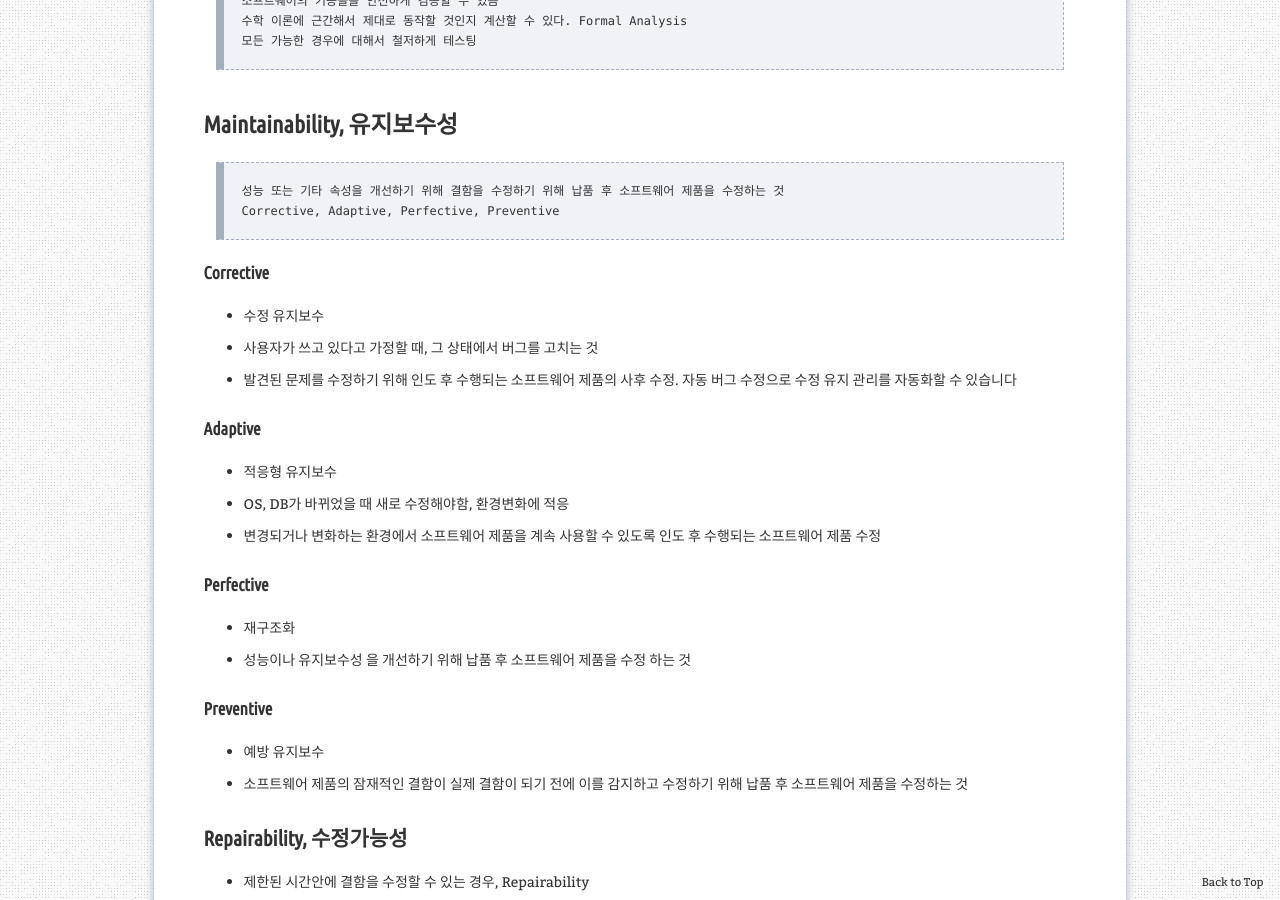
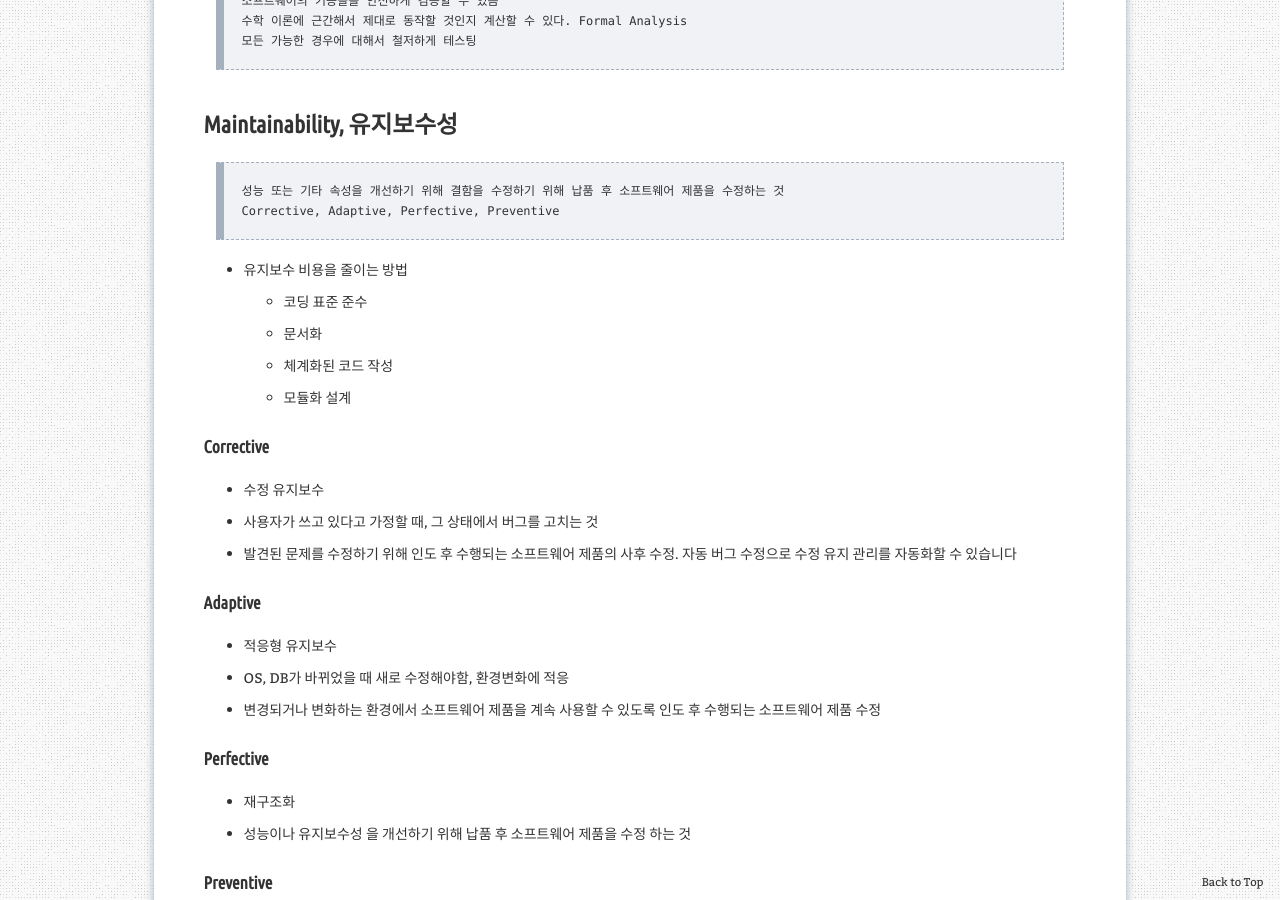
Before and after one commit to aristohyun/aristohyun.github.io, a Jekyll site: the page built from _posts/2021-09-13-SE_02.md, in a window 1280 px wide and 900 px high, scrolled down 5486 px. Built offline with Jekyll 4.4.1, drawn with Linux system fonts in a browser that asks for light colours; formulas are drawn with MathJax 3; comment, search, counter and statistics services are not loaded.

Commit message:
Update 2021-09-13-SE_02.md

```diff
--- a/_posts/2021-09-13-SE_02.md
+++ b/_posts/2021-09-13-SE_02.md
@@ -154,6 +154,11 @@ redirect_from:
 > 성능 또는 기타 속성을 개선하기 위해 결함을 수정하기 위해 납품 후 소프트웨어 제품을 수정하는 것
 > Corrective, Adaptive, Perfective, Preventive
 
+- 유지보수 비용을 줄이는 방법
+    - 코딩 표준 준수
+    - 문서화
+    - 체계화된 코드 작성
+    - 모듈화 설계
 
 #### Corrective
 
```
